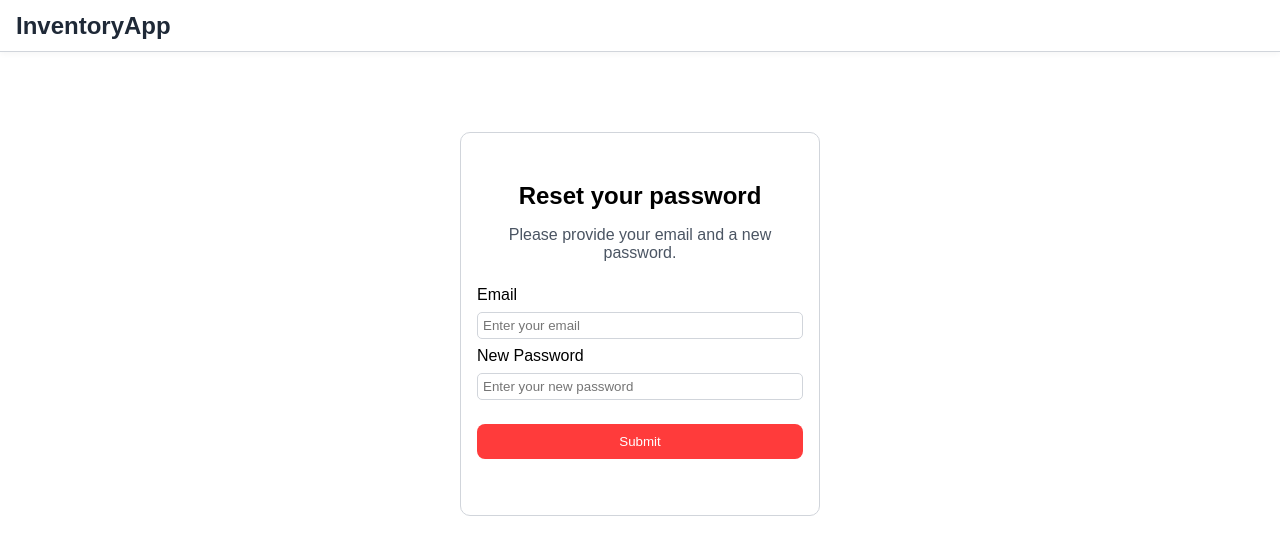
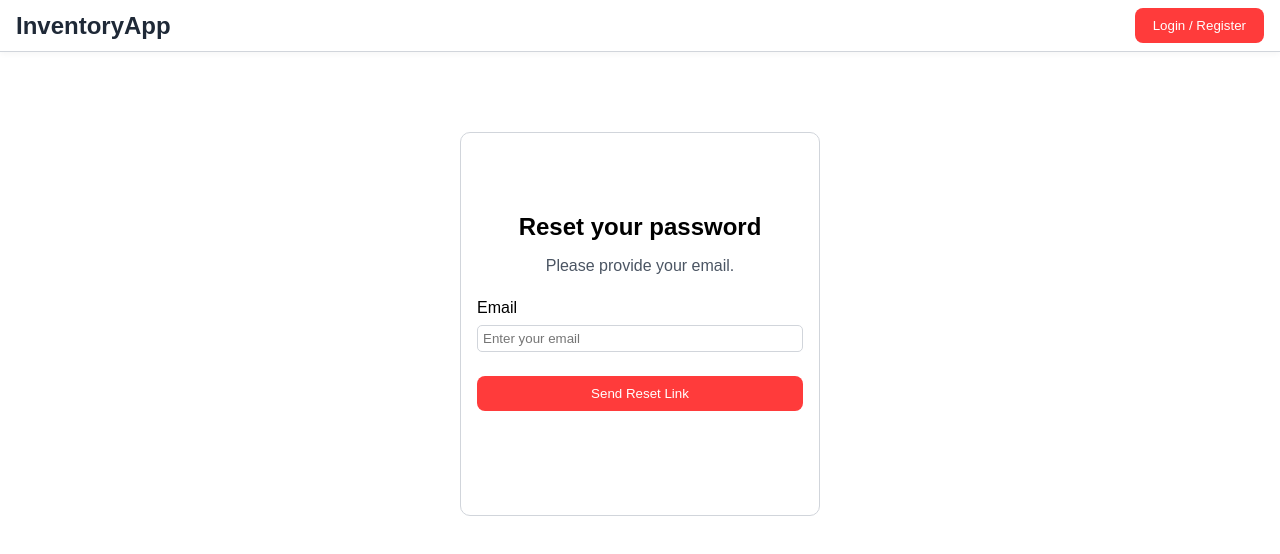
Before and after one commit to eng-ankit-mishra/inventory-management-system, a React (Vite) app in the folder frontend/: page /forget-password in a window 1280 px wide. Shown: the top 554 px of the page. Built offline with nearby package versions, Linux system fonts and the light colour scheme.

Commit message:
Updated the ui

```diff
--- a/frontend/src/features/auth/ForgetPassword.jsx
+++ b/frontend/src/features/auth/ForgetPassword.jsx
@@ -1,32 +1,53 @@
 import Button from "../../components/common/Button.jsx";
 import Navbar from "../../components/layout/Navbar.jsx";
 import {useNavigate} from "react-router-dom"
+import {useState} from "react";
 
 export default function ForgetPassword() {
+    const [msg,setMessage]=useState("");
     const navigate=useNavigate();
+
+    async function handleSubmit(e){
+        e.preventDefault();
+        const email=e.target.email.value;
+
+        try{
+            const response=await fetch(`http://localhost:8080/api/auth/forgot-password?email=${email}`,{
+                method:"POST",
+                headers:{
+                    "Content-Type":"application/json"
+                }
+            })
+            if(response.ok){
+                console.log(response)
+                setMessage("A reset link has been sent.")
+            }else{
+                console.log(response)
+                setMessage("User not found")
+            }
+        }catch(err){
+            console.error("Error",err);
+        }
+
+    }
+
     return (
         <section className="forget-password">
-            <Navbar AuthRequired={false} />
+            <Navbar AuthRequired={true} />
             <main className={"forget-password-card"}>
                 <h4>Reset your password</h4>
-                <p>Please provide your email and a new password.</p>
-                <form className={"forget-password-form"}>
+                <p>Please provide your email.</p>
+                <form onSubmit={handleSubmit} className={"forget-password-form"}>
                     <label htmlFor="email">Email</label>
                     <input
                         id="email"
+                        name={"email"}
                         type="email"
                         placeholder="Enter your email"
                     />
-
-                    <label htmlFor="password">New Password</label>
-                    <input
-                        id="password"
-                        type="password"
-                        placeholder="Enter your new password"
-                    />
-
-                    <Button onClick={()=>navigate("/login")}>Submit</Button>
+                    <Button type={"submit"}>Send Reset Link</Button>
                 </form>
+                <p>{msg}</p>
             </main>
 
         </section>
```
